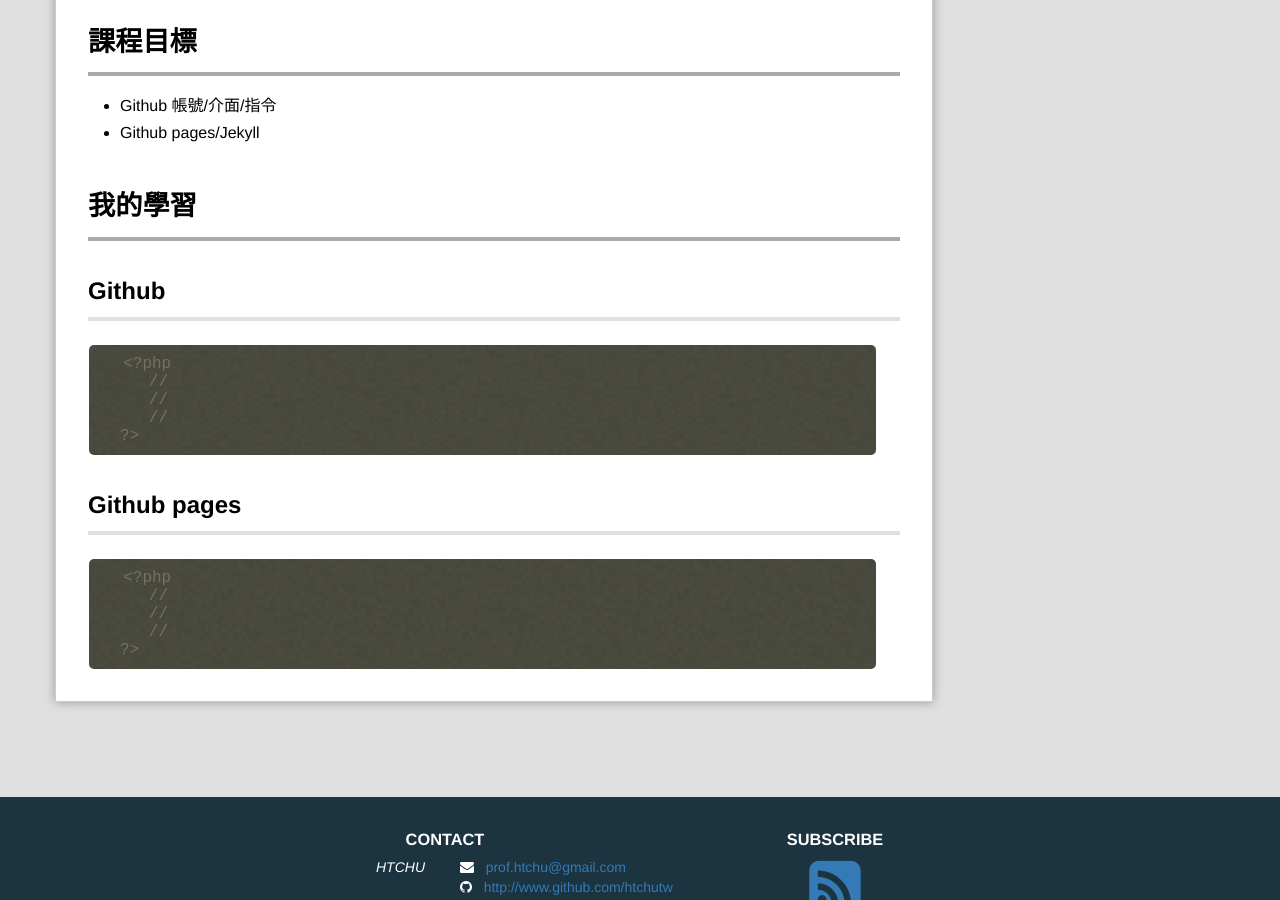
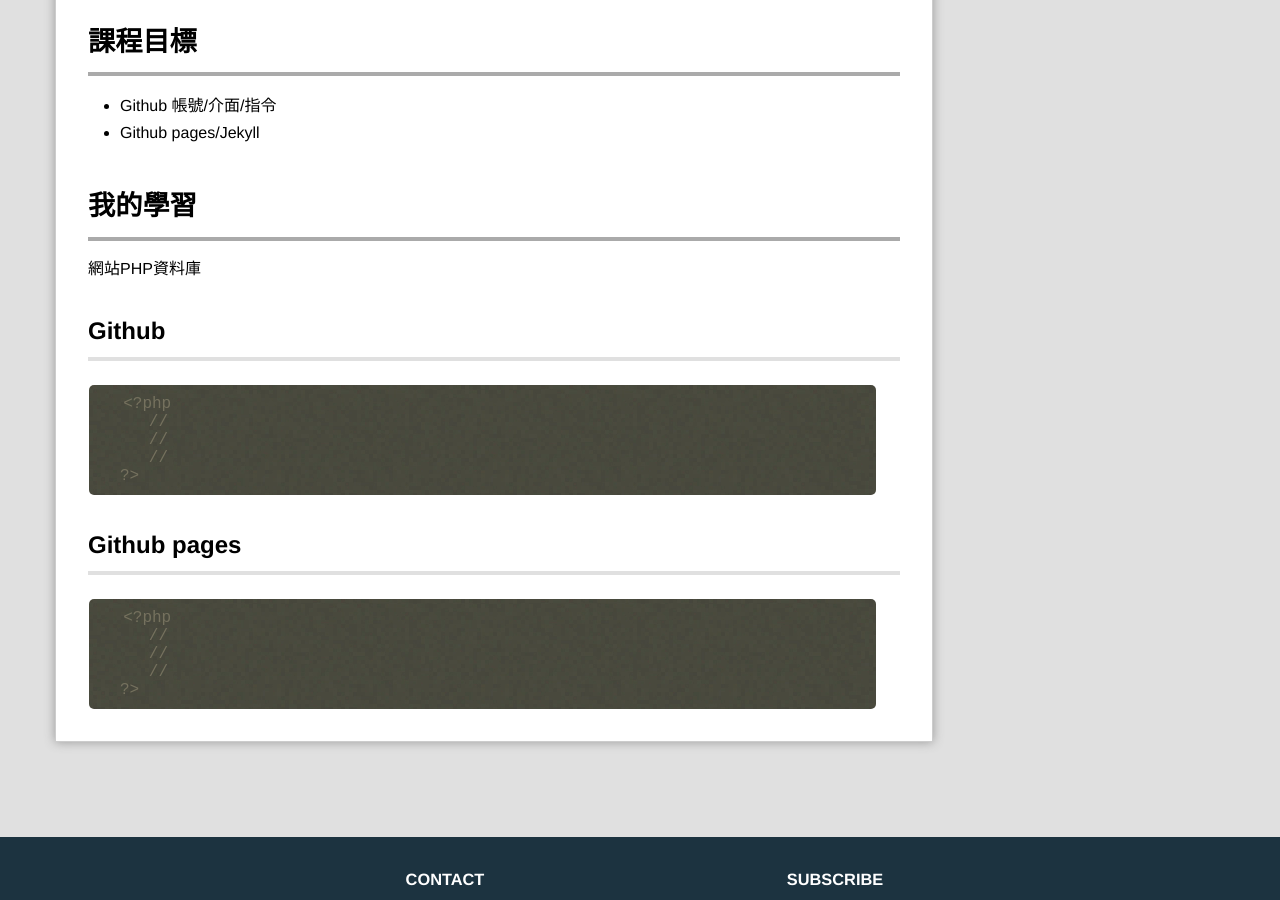
Before and after one commit to wily125/webcourse, a Jekyll site: the page built from _posts/2017-11-01-Class7.md, in a window 1280 px wide and 900 px high, scrolled down 503 px. Built offline with Jekyll 4.4.1, drawn with Linux system fonts in a browser that asks for light colours; Markdown is read by kramdown in place of the engine named in the settings; comment, search, counter and statistics services are not loaded.

Commit message:
Update 2017-11-01-Class7.md

```diff
--- a/_posts/2017-11-01-Class7.md
+++ b/_posts/2017-11-01-Class7.md
@@ -14,7 +14,7 @@ github帳號及使用github做blog。。
 - Github pages/Jekyll
 
 # 我的學習
-
+網站PHP資料庫
 ##Github
 
 
```
